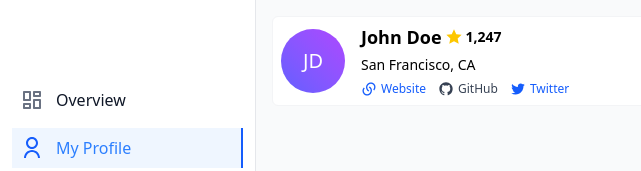
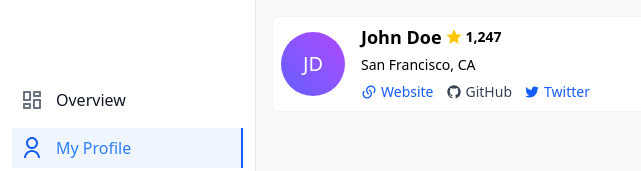
Before and after one commit to Zack-Pro-Ver/Knowledge-Sharing-Portal, a React (Vite) app: page /my-profile in a window 1280 px wide. Shown: the top 171 px of the page, without its empty margins (0-641 px from the left). Built offline with nearby package versions, Linux system fonts and the light colour scheme.

Commit message:
All Typography components in the file now use span as component type

```diff
--- a/src/components/MyProfileCard/index.tsx
+++ b/src/components/MyProfileCard/index.tsx
@@ -26,33 +26,27 @@ const MyProfileCard = () => {
           </Typography>
           <Stack direction="row" spacing={1} alignItems="center">
             <RiStarFill className="w-4 h-4 text-yellow-400" />
-            <Typography variant="body2" fontWeight="semibold" color="textPrimary">
+            <Typography variant="body2" fontWeight="semibold" color="textPrimary" component="span">
               1,247
             </Typography>
           </Stack>
         </Stack>
-        <Typography variant="body2" color="textSecondary">
+        <Typography variant="body2" color="textSecondary" component="span">
           San Francisco, CA
         </Typography>
         <Stack direction="row" spacing={3}>
-          <Link href="#" variant="primary" size="small" underline="hover">
-            <Stack direction="row" spacing={1} alignItems="center">
-              <RiLinksFill className="w-4 h-4" />
-              <span>Website</span>
-            </Stack>
-          </Link>
-          <Link href="#" variant="default" size="small" underline="hover">
-            <Stack direction="row" spacing={1} alignItems="center">
-              <RiGithubFill className="w-4 h-4" />
-              <span>GitHub</span>
-            </Stack>
-          </Link>
-          <Link href="#" variant="primary" size="small" underline="hover">
-            <Stack direction="row" spacing={1} alignItems="center">
-              <RiTwitterFill className="w-4 h-4" />
-              <span>Twitter</span>
-            </Stack>
-          </Link>
+          {[
+            { icon: RiLinksFill, label: 'Website', variant: 'primary' as const, href: 'https://google.com' },
+            { icon: RiGithubFill, label: 'GitHub', variant: 'default' as const, href: 'https://github.com' },
+            { icon: RiTwitterFill, label: 'Twitter', variant: 'primary' as const, href: 'https://twitter.com'}
+          ].map(({ icon: Icon, label, variant, href }) => (
+            <Link key={label} href={href} variant={variant} size="small" underline="hover">
+              <Stack direction="row" spacing={1} alignItems="center">
+                <Icon className="w-4 h-4" />
+                <Typography variant="body2" component="span">{label}</Typography>
+              </Stack>
+            </Link>
+          ))}
         </Stack>
       </Stack>
     </Stack>
```
